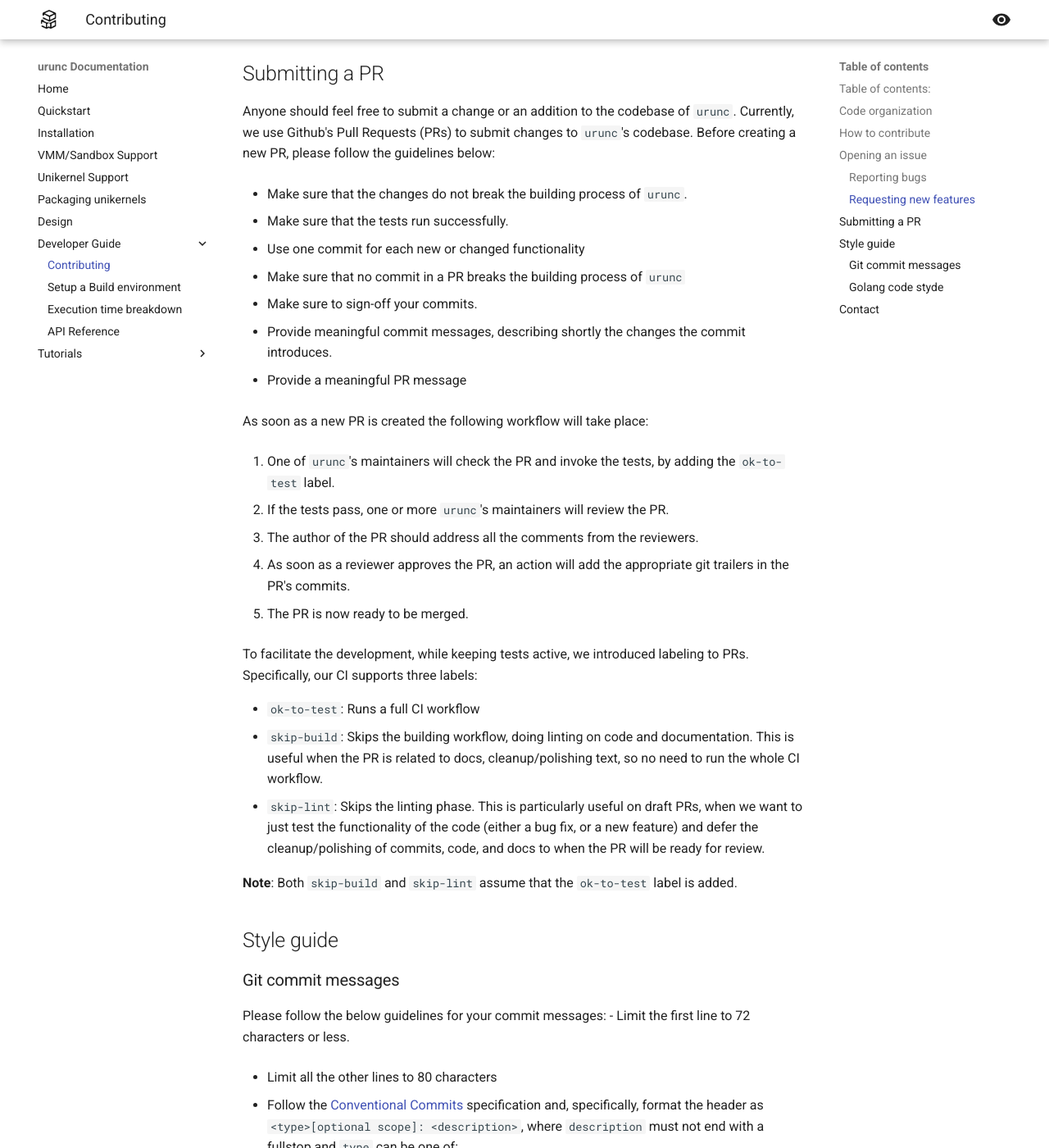
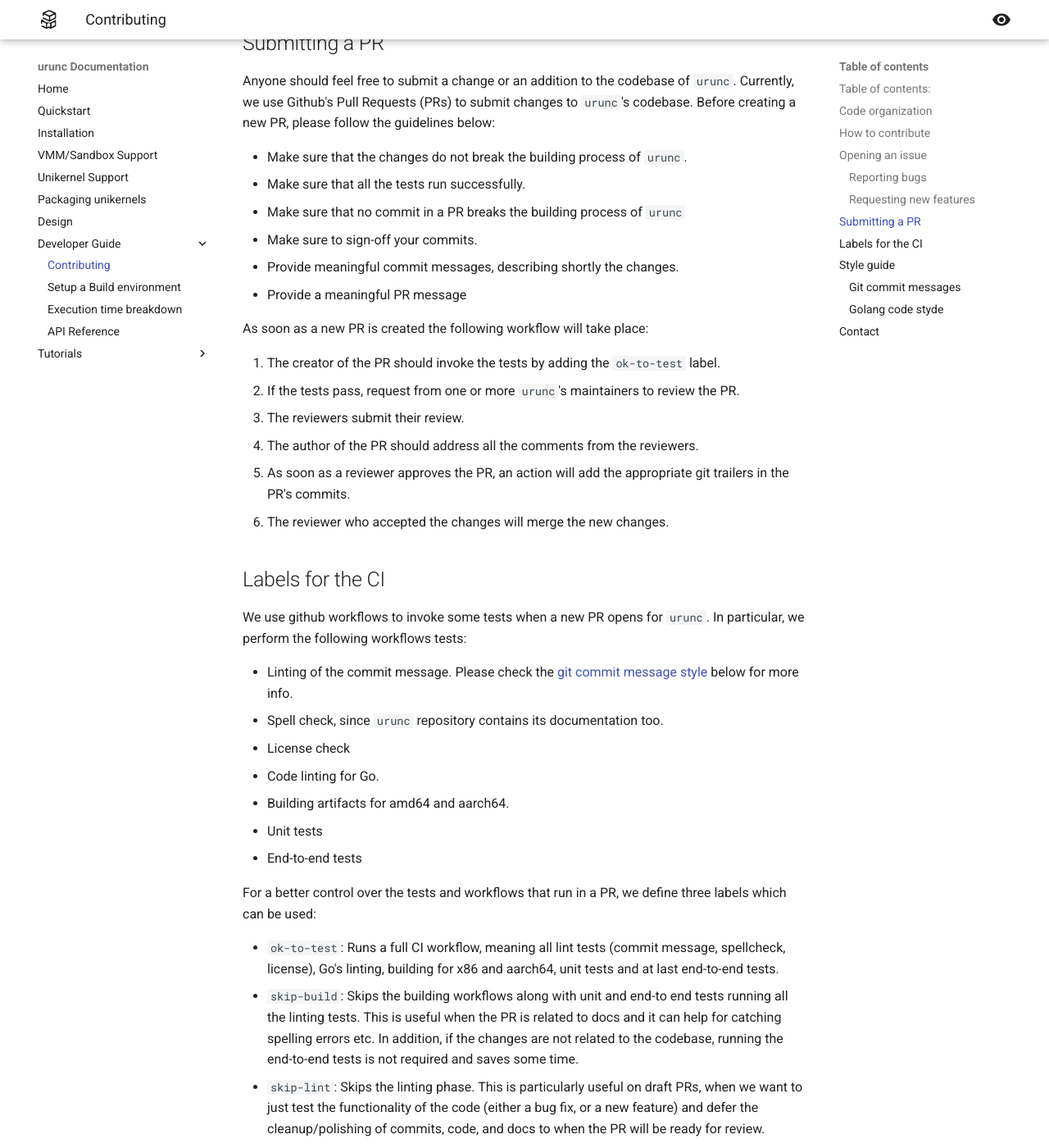
Before and after one commit to nubificus/urunc, an MkDocs documentation site: the page built from docs/developer-guide/contribute.md, in a window 1280 px wide and 1400 px high, scrolled down 2736 px. Shown: the whole window at 82% size. Built offline with MkDocs 1.6.1 and Material for MkDocs 9.7.7, drawn with Linux system fonts in a browser that asks for light colours; some of the changed text lies outside the part shown.

Commit message:
docs(contributing): Small changes in contributing document
Small changes in the contributing document, such as typos and phrasing.

PR: https://github.com/nubificus/urunc/pull/59
Signed-off-by: Charalampos Mainas <cmainas@nubifucs.co.uk>
Signed-off-by: Anastassios Nanos <ananos@nubificus.co.uk>
Signed-off-by: Georgios Ntoutsos <gntouts@nubificus.co.uk>
Reviewed-by: Georgios Ntoutsos <gntouts@nubificus.co.uk>
Approved-by: Georgios Ntoutsos <gntouts@nubificus.co.uk>

```diff
--- a/docs/developer-guide/contribute.md
+++ b/docs/developer-guide/contribute.md
@@ -24,13 +24,9 @@
 Urunc is written in Go and we structure the code and other files as follows:
 
 - `/`: The root directory contains the Makefile to build `urunc`, along with other non-code files, such as the licence, readme and more.
-
 - `/docs`: This directory contains all the documentation related to `urunc`, such as the installation guide, timestamping and more.
-
 - `/cmd`: This directory contains handlers for the various command line options of `urunc` and the implementation of containerd-shim.
-
 - `/internal/metrics`: This directory contains the implementation of the metrics logger, which is used for the internal measuring of `urunc`'s setup steps.
-
 - `/pkg`: This directory contains the majority of the code for `urunc`. In particular, the subdirectory `/pkg/network/` contains network related code as expected, while the `/pkg/unikontainers/` subdirectory contains the main logic of `urunc`, along with the VMM/unikernel related logic.
 
 Therefore, we expect any new documentation related files to be placed under `/docs` and any changes or new files in code to be either in the `/cmd/` or `/pkg/` directory.
@@ -41,13 +37,9 @@
 Therefore, anyone who is interested in this project is very welcome to contribute in one of the following ways:
 
 1.  Using `urunc`. Try it out yourself and let us know your experience. Did everything work well? Were the instructions clear?
-
 2.  Improve or suggest changes to the documentation of the project. Documentation is very important for every project, hence any ideas on how to improve the documentation to make it more clear are more than welcome.
-
 3.  Request new features. Any proposals for improving or adding new features are very welcome.
-
 4.  Find a bug and report it. Bugs are everywhere and some are hidden very well. As a result, we would really appreciate it if someone found a bug and reported it to the maintainers.
-
 5.  Make changes to the code. Improve the code, add new functionalities and make `urunc` even more useful.
 
 ## Opening an issue
@@ -63,19 +55,13 @@
 In that context, when opening a new issue regarding a bug, we kindly ask you to:
 
 - Mark the issue with the bug label
-
 - Provide the following information:
 
     1. A short description of the bug.
-
     2. The respective logs both from the output and containerd.
-
     3. Urunc's version (either the commit's hash or the version).
-
     4. The CPU architecture, VMM and the Unikernel framework used.
-
     5. Any particular steps to reproduce the issue.
-
 - Keep an eye on the issue for possible questions from the maintainers.
 
 A template for an issue could be the following one:
@@ -84,6 +70,7 @@
 An explanation of the issue
 
 ## System info
+
 - Urunc version:
 - Arch:
 - VMM:
@@ -107,37 +94,45 @@
 Before creating a new PR, please follow the guidelines below:
 
 - Make sure that the changes do not break the building process of `urunc`.
-
-- Make sure that the tests run successfully.
-
-- Use one commit for each new or changed functionality
-
+- Make sure that all the tests run successfully.
 - Make sure that no commit in a PR breaks the building process of `urunc`
-
 - Make sure to sign-off your commits.
-
-- Provide meaningful commit messages, describing shortly the changes the commit introduces.
-
+- Provide meaningful commit messages, describing shortly the changes.
 - Provide a meaningful PR message
 
 As soon as a new PR is created the following workflow will take place:
 
-1. One of `urunc`'s maintainers will check the PR and invoke the tests, by adding the `ok-to-test` label.
+  1. The creator of the PR should invoke the tests by adding the `ok-to-test` label.
+  2. If the tests pass, request from one or more `urunc`'s maintainers to review the PR.
+  3. The reviewers submit their review.
+  4. The author of the PR should address all the comments from the reviewers.
+  5. As soon as a reviewer approves the PR, an action will add the appropriate git trailers in the PR's commits.
+  6. The reviewer who accepted the changes will merge the new changes.
 
-2. If the tests pass, one or more `urunc`'s maintainers will review the PR.
+## Labels for the CI
 
-3. The author of the PR should address all the comments from the reviewers.
+We use github workflows to invoke some tests when a new PR opens for `urunc`.
+In particular, we perform the following workflows tests:
 
-4. As soon as a reviewer approves the PR, an action will add the appropriate git trailers in the PR's commits.
+- Linting of the commit message. Please check the [git commit message style](CONTRIBUTING.md#Git-commit-messages) below for more info.
+- Spell check, since `urunc` repository contains its documentation too.
+- License check
+- Code linting for Go.
+- Building artifacts for amd64 and aarch64.
+- Unit tests
+- End-to-end tests
 
-5. The PR is now ready to be merged.
+For a better control over the tests and workflows that run in a PR, we define
+three labels which can be used:
 
-To facilitate the development, while keeping tests active, we introduced labeling to PRs. Specifically, our CI supports three labels:
-
-- `ok-to-test`: Runs a full CI workflow
-- `skip-build`: Skips the building workflow, doing linting on code and
-  documentation. This is useful when the PR is related to docs,
-  cleanup/polishing text, so no need to run the whole CI workflow.
+- `ok-to-test`: Runs a full CI workflow, meaning all lint tests (commit
+  message, spellcheck, license), Go's linting, building for x86 and aarch64,
+  unit tests and at last end-to-end tests.
+- `skip-build`: Skips the building workflows along with unit and end-to end tests
+  running all the linting tests. This is useful when
+  the PR is related to docs and it can help for catching spelling errors etc. In
+  addition, if the changes are not related to the codebase, running the
+  end-to-end tests is not required and saves some time.
 - `skip-lint`: Skips the linting phase. This is particularly useful on draft
   PRs, when we want to just test the functionality of the code (either a bug
   fix, or a new feature) and defer the cleanup/polishing of commits, code, and
@@ -151,42 +146,29 @@
 ### Git commit messages
 
 Please follow the below guidelines for your commit messages:
+
 - Limit the first line to 72 characters or less.
-
 - Limit all the other lines to 80 characters
-
 - Follow the [Conventional Commits](https://www.conventionalcommits.org/)
   specification and, specifically, format the header as `<type>[optional scope]:
   <description>`, where `description` must not end with a fullstop and `type`
   can be one of:
 
   - *feat*: A new feature
-
   - *fix*: A bug fix
-
   - *docs*: Documentation only changes
-
   - *style*: Changes that do not affect the meaning of the code (white-space,
     formatting, missing semi-colons, etc)
-
   - *refactor*: A code change that neither fixes a bug nor adds a feature
-
   - *perf*: A code change that improves performance
-
   - *test*: Adding missing tests
-
   - *build*: Changes that affect the build system or external dependencies
     (example scopes: gulp, broccoli, npm)
-
   - *ci*: Changes to our CI configuration files and scripts (example scopes:
     Travis, Circle, BrowserStack, SauceLabs)
-
   - *chore*: Other changes that don't modify src or test files
-
   - *revert*: Reverts a previous commit
-
 - In case the PR is associated with an issue, please refer to it, using the git trailer `Fixes: #Nr_issue`
-
 - Always sign-off your commit message
 
 ### Golang code styde
@@ -197,5 +179,6 @@
 ## Contact
 
 Feel free to contact any of the authors directly using their emails in the commit messages or using one of the below email addresses:
+
 - urunc@nubificus.co.uk
 - urunc@nubis-pc.eu
```
